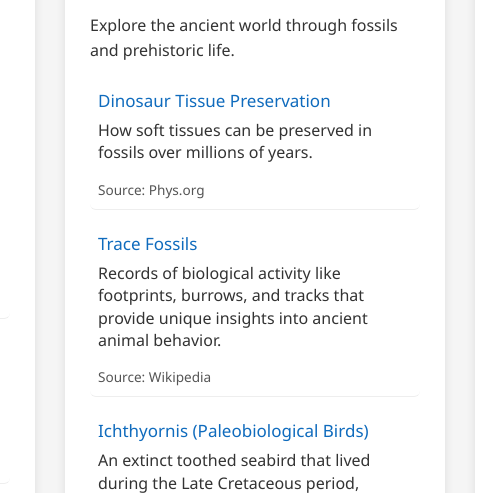
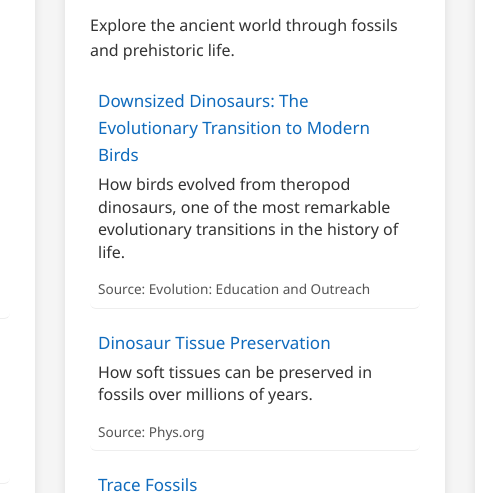
Before and after one commit to zsintech/popsci.ai, a plain HTML site: page index.html in a window 1280 px wide. Shown: the part 1026-1519 px from the top of the page, 385-880 px from the left. Drawn offline with Linux system fonts and the light colour scheme.

Commit message:
Description of your changes

```diff
--- a/index.html
+++ b/index.html
@@ -586,6 +586,11 @@
                     <p>Explore the ancient world through fossils and prehistoric life.</p>
                     <ul class="links-list">
                         <li>
+                            <a href="https://click.popsci.ai/BirdDinosaurs">Downsized Dinosaurs: The Evolutionary Transition to Modern Birds</a>
+                            <p class="link-description">How birds evolved from theropod dinosaurs, one of the most remarkable evolutionary transitions in the history of life.</p>
+                            <span class="source">Source: Evolution: Education and Outreach</span>
+                        </li>
+                        <li>
                             <a href="https://click.popsci.ai/DinosaurTissue">Dinosaur Tissue Preservation</a>
                             <p class="link-description">How soft tissues can be preserved in fossils over millions of years.</p>
                             <span class="source">Source: Phys.org</span>
```
